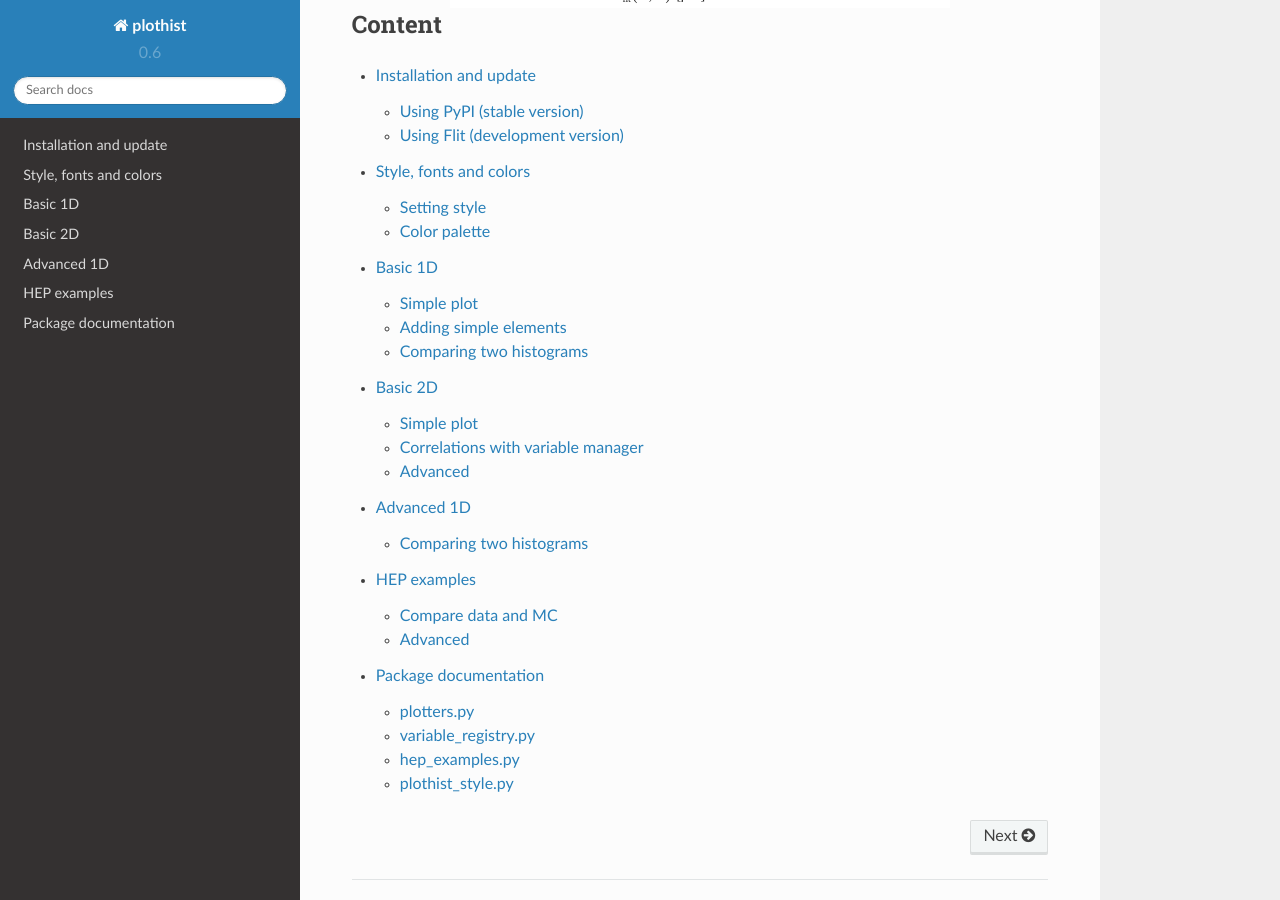
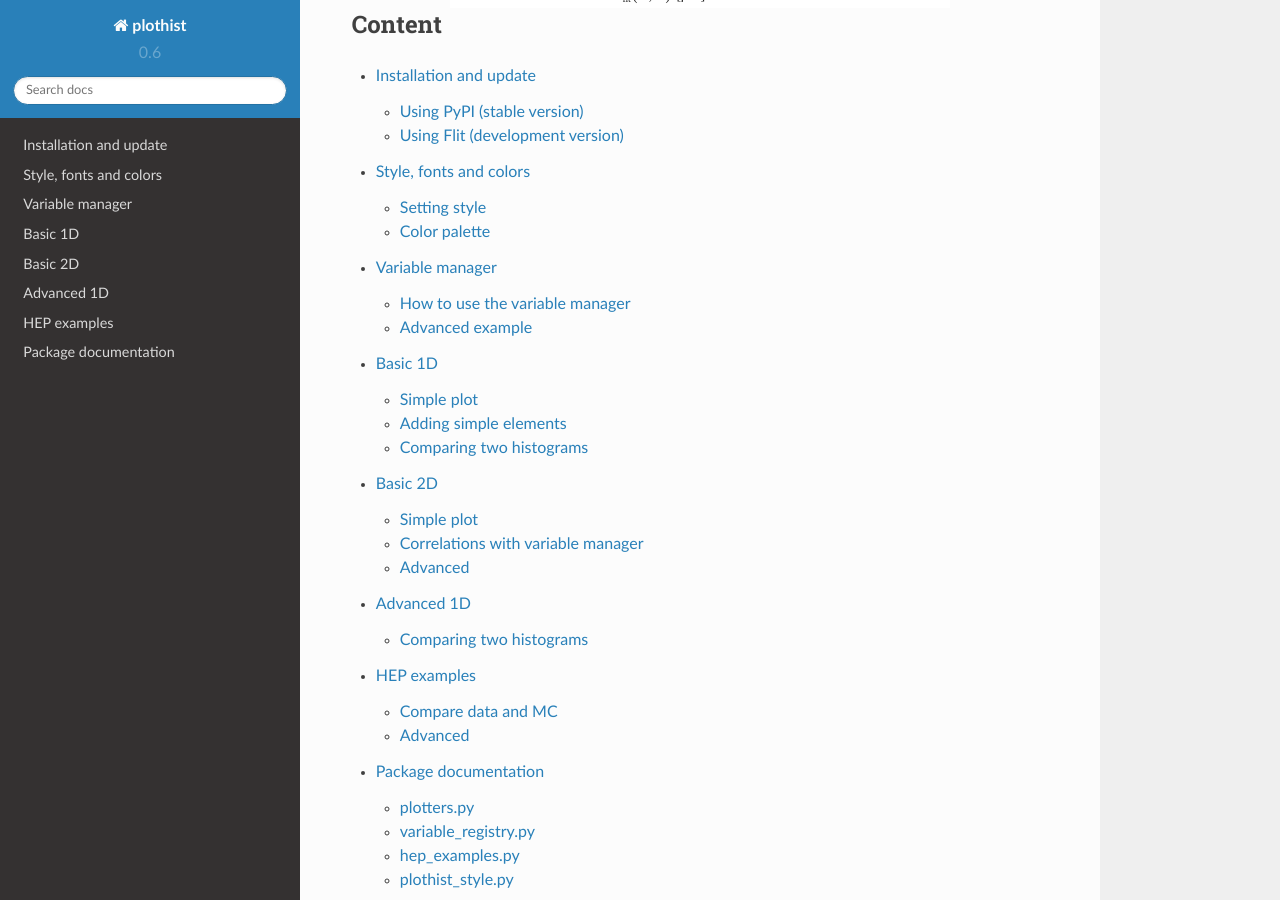
Before and after one commit to cyrraz/plothist, a Sphinx documentation site: the page built from docs/index.rst, in a window 1280 px wide and 900 px high, scrolled down 1300 px. Built offline with Sphinx 7.4.7 and the Read the Docs theme 2.0.0, drawn with Linux system fonts in a browser that asks for light colours.

Commit message:
added to the menu

```diff
--- a/docs/index.rst
+++ b/docs/index.rst
@@ -8,6 +8,7 @@
 
     usage/installation
     usage/style
+    basics/variable_manager
     basics/1d_hist
     basics/2d_hist
     advanced/1d_advanced
```
